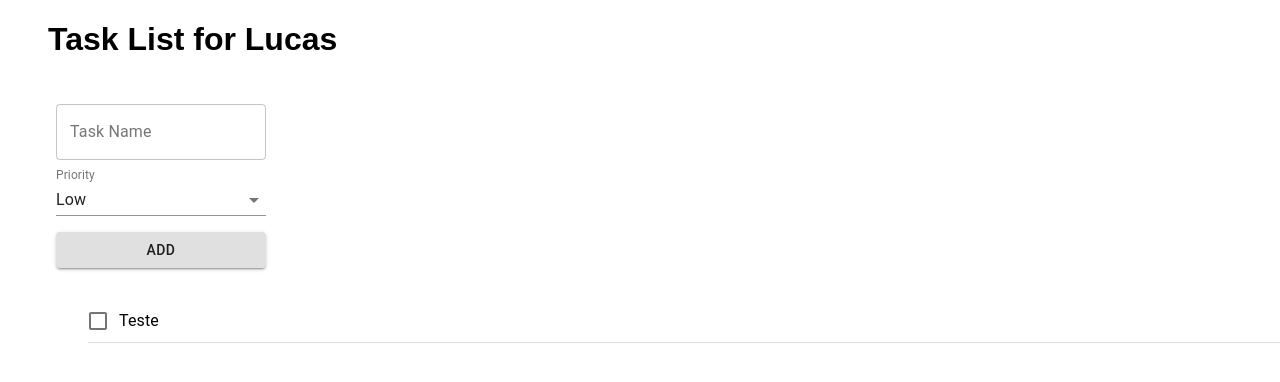
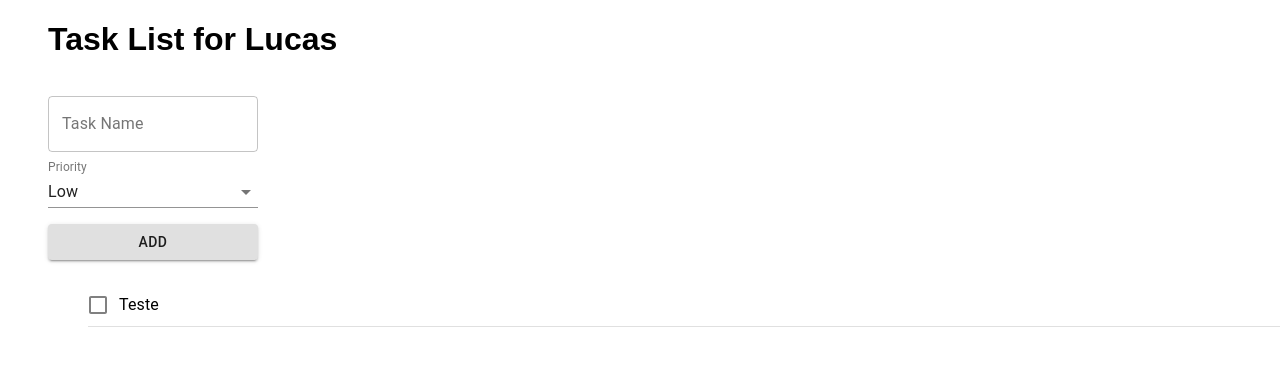
Before and after one commit to lucaspk/todolist-react, a React (Create React App) app in the folder my-app/: page / in a window 1280 px wide. Shown: the top 382 px of the page. Built offline with nearby package versions, Linux system fonts and the light colour scheme.

Commit message:
refactoring files

```diff
--- a/my-app/src/tasklist/TaskList.js
+++ b/my-app/src/tasklist/TaskList.js
@@ -2,18 +2,12 @@ import React, {Component} from 'react'
 import {TaskInput} from './taskInput/TaskInput'
 import {Item} from './Item'
 import List from '@material-ui/core/List'
-import ListItem from '@material-ui/core/ListItem'
-
-// web kit: https://material-ui.com/getting-started/usage/
 
 //task item terá prioridade, tags etc
 //no futuro ischecked pode voltar ao invés de remover []
 //tem que permitir editar
 
-const PRIORITIES = ["Low", "Medium", "High"]
-const COLORS = ["gray", "orange", "red"]
-
-class TaskList extends React.Component {
+class TaskList extends Component {
   constructor(props) {
     super(props);
 
@@ -21,7 +15,7 @@ class TaskList extends React.Component {
       list: [{ //serve como exemplo de como deverá ser o objeto
         taskname: "Teste",
         isChecked: false,
-        priority: "Low", //3 níveis baixa(white), media(orange) e alta(red)
+        priority: "Low", //3 níveis Low(gray), medium(orange) e high(red)
         color: "gray",
         tags: ["Brincadeira"],
         description: "Vamos brincar de adoletar",
@@ -77,6 +71,9 @@ class TaskList extends React.Component {
   }
 
   handleColorPriority() {
+    const PRIORITIES = ["Low", "Medium", "High"]
+    const COLORS = ["gray", "orange", "red"]
+
     const idx = PRIORITIES.indexOf(this.state.priority)
 
     return COLORS[idx]
--- a/my-app/src/tasklist/taskInput/TaskInput.js
+++ b/my-app/src/tasklist/taskInput/TaskInput.js
@@ -8,7 +8,7 @@ import { makeStyles } from '@material-ui/core/styles'
 const useStyles = makeStyles(theme => ({
   root: {
     display: 'flex',
-    //flexWrap: 'wrap',
+    //flexWrap: 'nowrap',
   },
   formControl: {
     margin: theme.spacing(1),
@@ -22,7 +22,7 @@ const useStyles = makeStyles(theme => ({
 export const TaskInput = (props) => {
   const classes = useStyles();
     return <form className={classes.root} onSubmit={props.onSubmitTask}>
-                <FormControl className={classes.formControl}>
+                <FormControl className={classes.root}>
                   <TextField
                     autoComplete="off"
                     variant="outlined"
@@ -32,7 +32,7 @@ export const TaskInput = (props) => {
                     value={props.taskname}
                     onChange={props.onChangeTaskName}
                     margin="normal"
-                    multiline="true"
+                    multiline={true}
                   />
                   <PriorityInput
                       changeTaskPriority={props.onChangeTaskPriority}
--- a/my-app/src/tasklist/taskPriority/PriorityColors.js
+++ b/my-app/src/tasklist/taskPriority/PriorityColors.js
@@ -1,62 +1,13 @@
 import React from 'react'
-import { withStyles } from '@material-ui/core/styles';
-import { grey, orange, red } from '@material-ui/core/colors';
 import Checkbox from '@material-ui/core/Checkbox';
 
-//tentar manipular essa declaração para evitar repetição de código.
-//criar uma tag genérica que especifico a cor no parâmetro
-export const GreyCheckbox = withStyles({
-    root: {
-      color: grey[600],
-      '&$checked': {
-        color: grey[800],
-      },
-    },
-    checked: {},
-  })(props => <Checkbox color="default" {...props} />);
-
-
-export const OrangeCheckbox = withStyles({
-    root: {
-      color: orange[600],
-      '&$checked': {
-        color: orange[800],
-      },
-    },
-    checked: {},
-  })(props => <Checkbox color="default" {...props} />);
-
-
-export const RedCheckbox = withStyles({
-    root: {
-      color: red[600],
-      '&$checked': {
-        color: red[800],
-      },
-    },
-    checked: {},
-  })(props => <Checkbox color="default" {...props} />); // ... significa um ou mais params/elems
-
+const getCustomCheckbox = (props) => {
+  return <Checkbox
+          style={{color: props.bgcolor}}
+          onChange={props.removeTask}
+        />
+}
 
 export const getPriorityColor = (props) => {
-    const color = props.bgcolor
-    if (color === "gray") {
-      return <GreyCheckbox
-                onChange={props.removeTask}
-                inputProps={{'aria-label': 'primary checkbox' }}
-                value="checkedA"
-              />
-    } else if (color === "orange") {
-      return <OrangeCheckbox
-                onChange={props.removeTask}
-                inputProps={{'aria-label': 'primary checkbox' }}
-                value="checkedA"
-              />
-    } else if (color === "red") {
-      return <RedCheckbox
-                onChange={props.removeTask}
-                inputProps={{'aria-label': 'primary checkbox' }}
-                value="checkedA"
-              />
-    }
+    return getCustomCheckbox(props)
   }
```
Also changed, not shown: my-app/src/tasklist/taskPriority/PriorityInput.js (+5 -7 lines).
